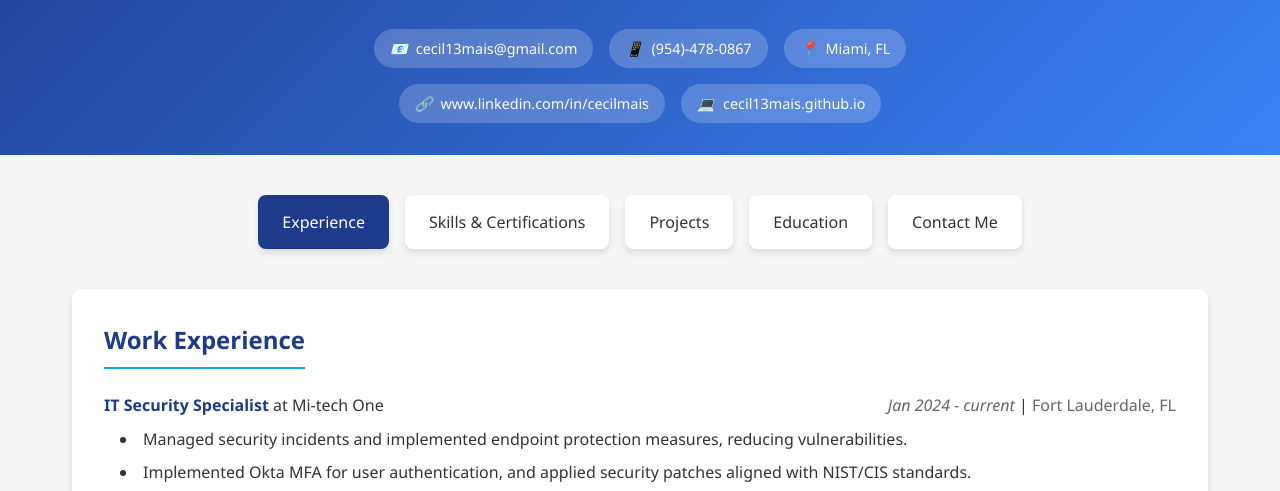
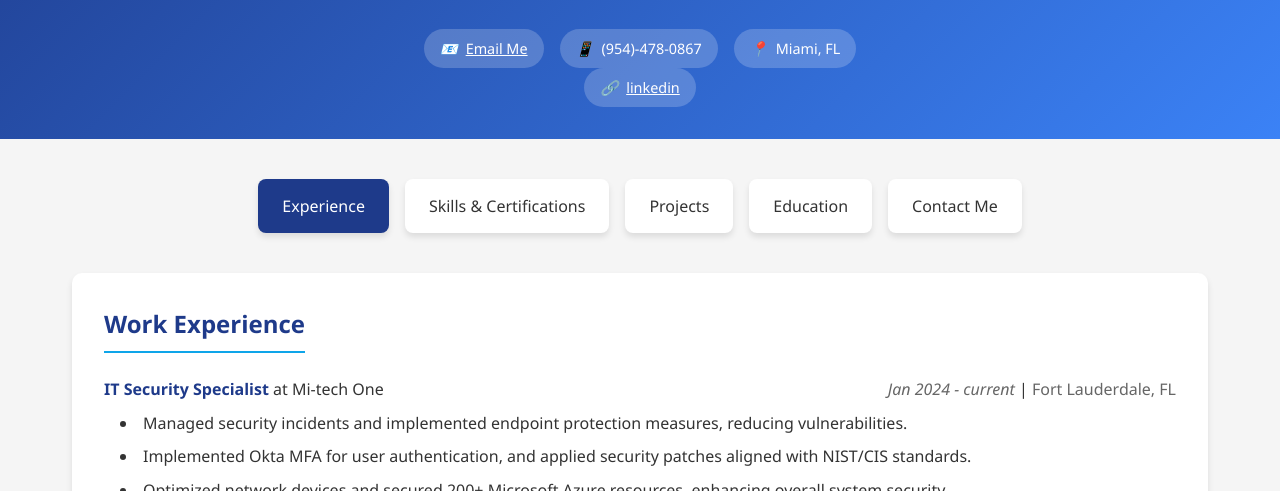
Before and after one commit to Cecil13mais/cecilmais.github.io, a plain HTML site: page index.html in a window 1280 px wide. Shown: the part 304-795 px from the top of the page. Drawn offline with Linux system fonts and the light colour scheme.

Commit message:
Update index.html

```diff
--- a/index.html
+++ b/index.html
@@ -443,9 +443,9 @@
         <h1>Cecil Mais</h1>
         <h2>IT Security Specialist</h2>
         <div class="contact-info">
-          <div class="contact-item">
-            <i>📧</i> cecil13mais@gmail.com
-          </div>
+         <div class="contact-item">
+  <i>📧</i> <a href="mailto:cecil13mais@gmail.com" style="color:inherit; text-decoration:underline;">Email Me</a>
+</div>
           <div class="contact-item">
             <i>📱</i> (954)-478-0867
           </div>
@@ -453,13 +453,9 @@
             <i>📍</i> Miami, FL
           </div>
         </div>
-        <div class="contact-info">
-          <div class="contact-item">
-            <i>🔗</i> www.linkedin.com/in/cecilmais
-          </div>
-          <div class="contact-item">
-            <i>💻</i> cecil13mais.github.io
-          </div>
+       <div class="contact-item">
+  <i>🔗</i> <a href="https://www.linkedin.com/in/cecilmais" target="_blank" style="color:inherit; text-decoration:underline;">linkedin</a>
+</div>
         </div>
       </div>
     </div>
```
